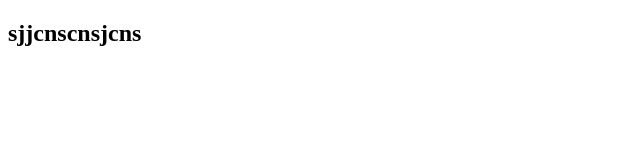
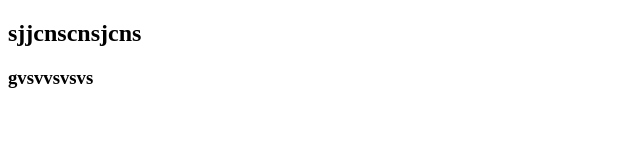
Before and after one commit to nikic139/Yeah, a plain HTML site: page index.html in a window 1280 px wide. Shown: the whole page, without its empty margins (0-640 px from the left). Drawn offline with Linux system fonts and the light colour scheme.

Commit message:
Rabote li

```diff
--- a/index.html
+++ b/index.html
@@ -7,5 +7,6 @@
   </head>
   <body>
     <h2>sjjcnscnsjcns</h2>
+    <h3>gvsvvsvsvs</h3>
   </body>
 </html>
```
